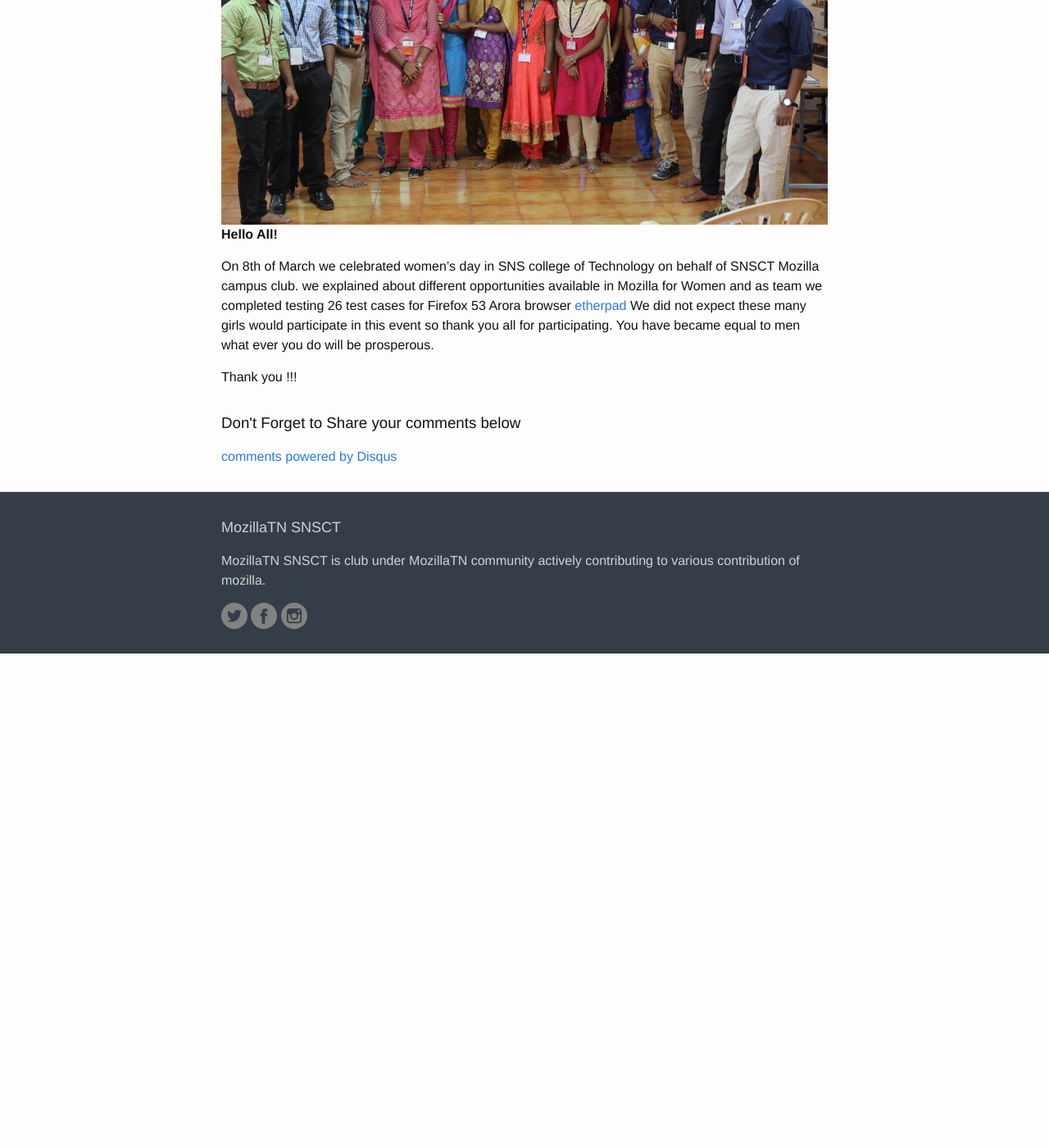
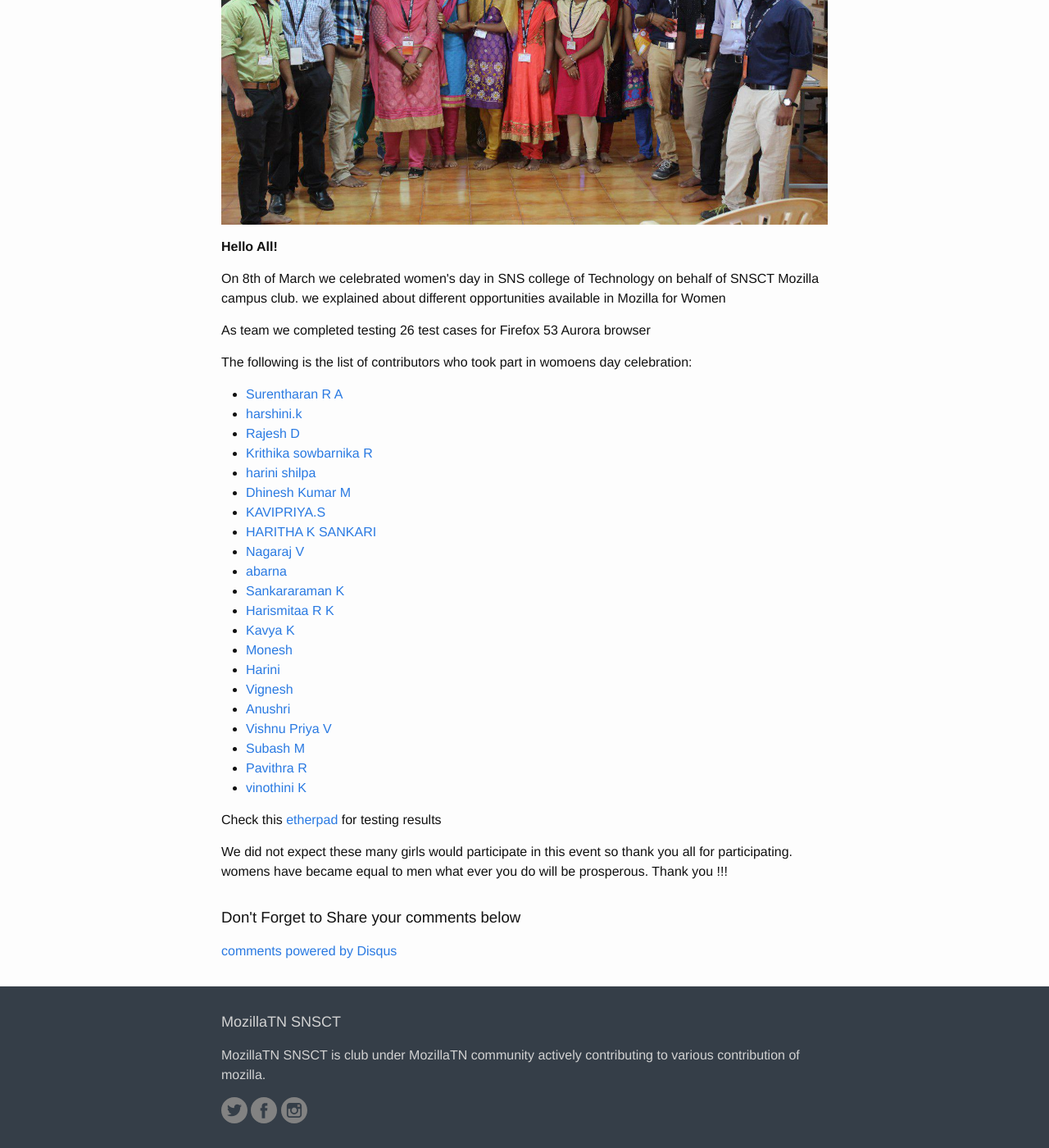
Before and after one commit to MozillaTN/snsct, a Jekyll site: the page built from docs/_posts/2017-03-08-womens-day-celebration.md, in a window 1280 px wide and 1400 px high, scrolled down 778 px. Shown: the whole window at 82% size. Built offline with Jekyll 4.4.1, drawn with Linux system fonts in a browser that asks for light colours; comment, search, counter and statistics services are not loaded; before the commit the page ends 1575 px from its top, so only the background shows below that.

Commit message:
Update 2017-03-08-womens-day-celebration.md

```diff
--- a/docs/_posts/2017-03-08-womens-day-celebration.md
+++ b/docs/_posts/2017-03-08-womens-day-celebration.md
@@ -11,11 +11,37 @@
 ---
 
 ![womoen's day celebration]({{ site.url }}/assets/2017/womens_day.jpg)
+
 **Hello All!**
 
-On 8th of March we celebrated women's day in SNS college of Technology on behalf of SNSCT Mozilla campus club. we explained about different opportunities available in Mozilla for Women
-and as team we completed testing 26 test cases for Firefox 53 Arora browser [etherpad](https://public.etherpad-mozilla.org/p/MozillaIN_QA_Testing_Day_SNSCT_Womoz_Day_20170308)
-We did not expect these many girls would participate in this event so thank you all for participating.
-You have became equal to men  what ever you do will be prosperous.
+<p>On 8th of March we celebrated women's day in SNS college of Technology on behalf of SNSCT Mozilla campus club. we explained about different opportunities available in Mozilla for Women</p>
+<p>As team we completed testing 26 test cases for Firefox 53 Aurora browser</p>
+
+The following is the list of contributors who took part in womoens day celebration:
+- [Surentharan R A](https://twitter.com/surentharan7)
+- [harshini.k](https://twitter.com/)
+- [Rajesh D](https://twitter.com/rajeshhacker023)
+- [Krithika sowbarnika R](https://twitter.com/ragava25)
+- [harini shilpa](https://twitter.com/)
+- [Dhinesh Kumar M](https://twitter.com/Dhinesh_Kumar_M)
+- [KAVIPRIYA.S](https://twitter.com/)
+- [HARITHA K SANKARI](https://twitter.com/)
+- [Nagaraj V](https://twitter.com/nagarajnaidu921)
+- [abarna](https://twitter.com/)
+- [Sankararaman K](https://twitter.com/iamsanga7)
+- [Harismitaa R K](https://twitter.com/)
+- [Kavya K](https://twitter.com/KavyaKmk97)
+- [Monesh](https://twitter.com/)
+- [Harini](https://twitter.com/)
+- [Vignesh](https://twitter.com/)
+- [Anushri](https://twitter.com/)
+- [Vishnu Priya V](https://twitter.com/vkpriya15)
+- [Subash M](https://twitter.com/subahiphop4)
+- [Pavithra R](https://twitter.com/thespesiamuktha)
+- [vinothini K](https://twitter.com/vinosri99)
+
+Check this [etherpad](https://public.etherpad-mozilla.org/p/MozillaIN_QA_Testing_Day_SNSCT_Womoz_Day_20170308) for testing results
+<p>We did not expect these many girls would participate in this event so thank you all for participating.
+womens have became equal to men  what ever you do will be prosperous.
 
 Thank you !!!
```
